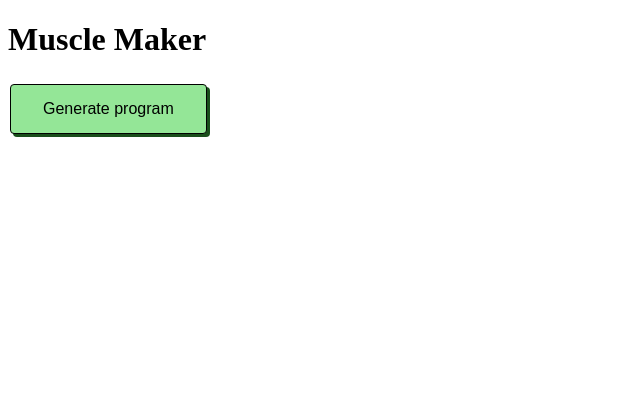
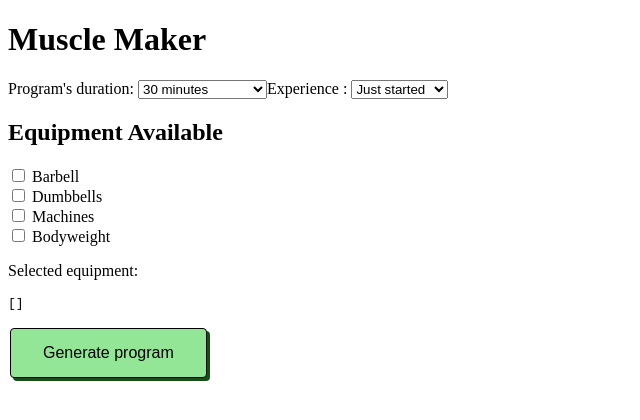
Before and after one commit to Flag69/Muscle-Maker, a Vue app in the folder frontend/: page / in a window 1280 px wide. Shown: the top 420 px of the page, without its empty margins (0-640 px from the left). Built offline with nearby package versions, Linux system fonts and the light colour scheme.

Commit message:
started working on filters frontend

```diff
--- /dev/null
+++ b/frontend/src/components/filtersDisplay.vue
@@ -0,0 +1,78 @@
+<template>
+    <label for="durationFilter">Program's duration: </label>
+    <select name="durationFilter" id="durationFilter">
+        <option value="30">30 minutes</option>
+        <option value="45">45 minutes</option>
+        <option value="60">1 hour</option>
+        <option value="75">1 hour 15 minutes</option>
+        <option value="90">1 hour 30 minutes</option>
+        <option value="105">1 hour 45 minutes</option>
+        <option value="120">2 hours</option>
+    </select>
+
+    <label for="levelFilter">Experience : </label>
+    <select name="levelFilter" id="levelFilter">
+        <option value="1">Just started</option>
+        <option value="2">Beginner</option>
+        <option value="3">Intermediate</option>
+        <option value="4">Advanced</option>
+    </select>
+
+  <h2>Equipment Available</h2>
+
+  <label>
+    <input
+      type="checkbox"
+      value="Barbell"
+      v-model="equipment"
+    />
+    Barbell
+  </label>
+
+  <br>
+
+  <label>
+    <input
+      type="checkbox"
+      value="Dumbbells"
+      v-model="equipment"
+    />
+    Dumbbells
+  </label>
+
+  <br>
+
+  <label>
+    <input
+      type="checkbox"
+      value="Machines"
+      v-model="equipment"
+    />
+    Machines
+  </label>
+
+  <br>
+
+  <label>
+    <input
+      type="checkbox"
+      value="Bodyweight"
+      v-model="equipment"
+    />
+    Bodyweight
+  </label>
+
+  <p>Selected equipment:</p>
+  <pre>{{ equipment }}</pre>
+
+</template>
+
+<script setup>
+import { ref } from "vue"
+
+const equipment = ref([])
+
+</script>
+
+<style scoped>
+</style>
--- a/frontend/src/views/HomeView.vue
+++ b/frontend/src/views/HomeView.vue
@@ -2,7 +2,9 @@
   <h1>Muscle Maker</h1>
 
   <!-- Div to place filters -->
-  <div></div>
+  <div>
+    <filtersDisplay />
+  </div>
 
   <!-- Div to place generation buttons -->
   <div>
@@ -21,6 +23,7 @@ import { ref } from "vue"
 import { generate_program } from "@/services/api"
 import generateButton from "@/components/generateButton.vue"
 import programDisplay from "@/components/programDisplay.vue"
+import filtersDisplay from "@/components/filtersDisplay.vue"
 
 const generatedProgram = ref(null)
 
@@ -32,18 +35,5 @@ async function handleGenerateProgram() {
 
 <style scoped>
 
-.button {
-    background-color: #4CAF50;
-    border: none;
-    color: white;
-    padding: 15px 32px;
-    text-align: center;
-    text-decoration: none;
-    display: inline-block;
-    font-size: 16px;
-    margin: 4px 2px;
-    cursor: pointer;
-    border-radius: 4px;
-}
 
 </style>
```
